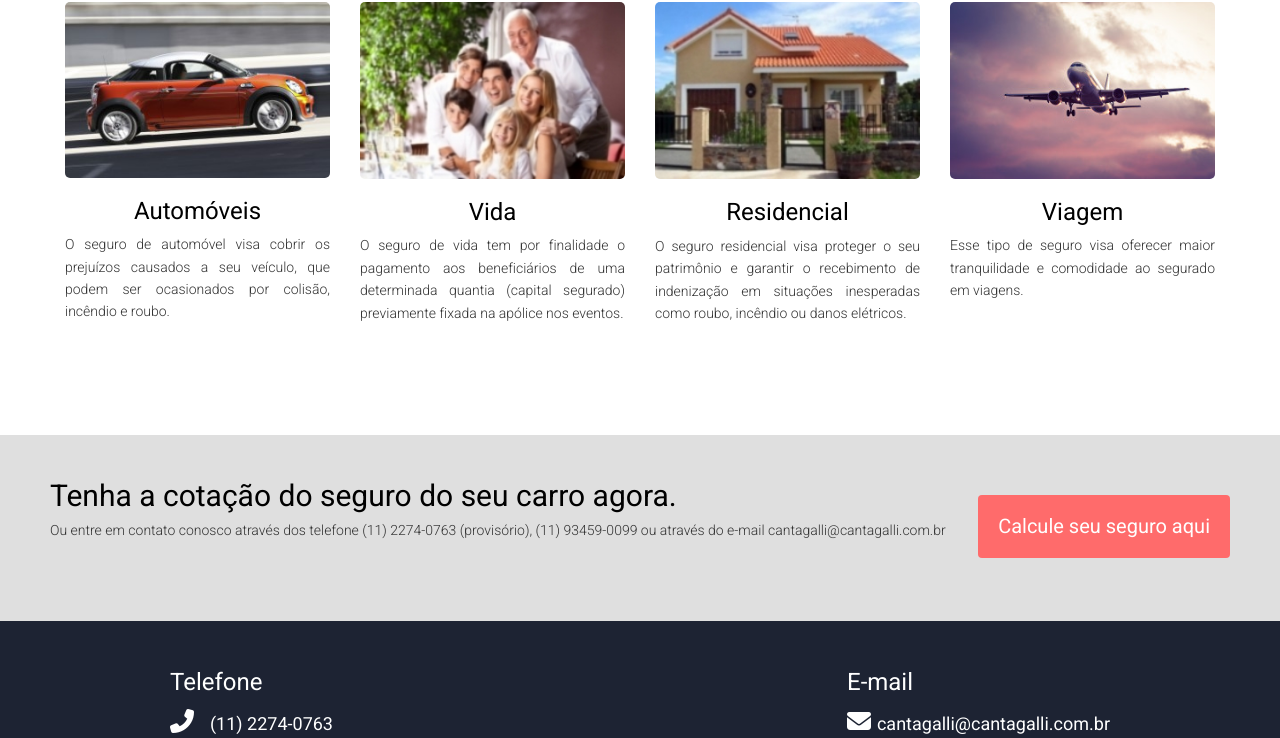
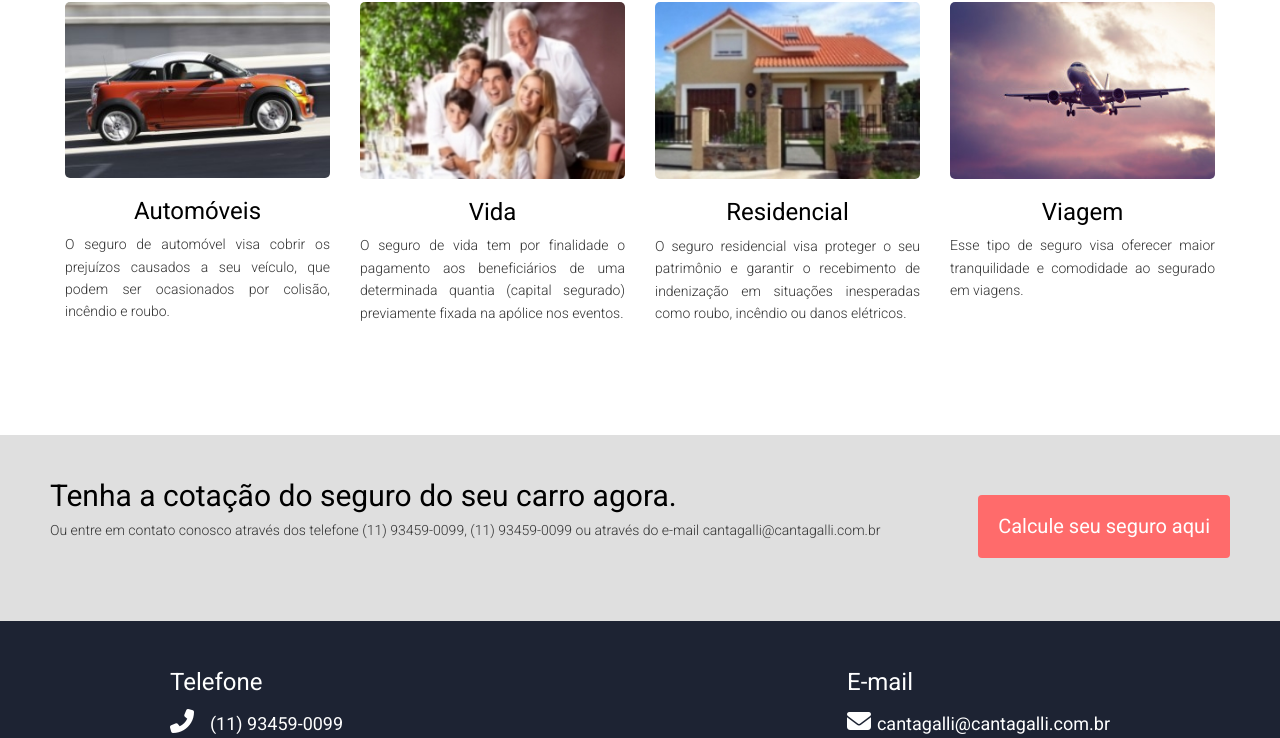
Before and after one commit to cantagalli/cantagalli.github.io, a plain HTML site: page index.html in a window 1280 px wide. Shown: the part 1326-2064 px from the top of the page. Drawn offline with Linux system fonts and the light colour scheme.

Commit message:
Update index.html

```diff
--- a/index.html
+++ b/index.html
@@ -182,7 +182,7 @@
         <div>
           <h2>Tenha a cotação do seguro do seu carro agora.</h2>
           <p>
-            Ou entre em contato conosco através dos telefone (11) 2274-0763 (provisório),
+            Ou entre em contato conosco através dos telefone (11) 93459-0099,
             (11) 93459-0099 ou através do e-mail
             <a href="mailto:cantagalli@cantagalli.com.br"
               >cantagalli@cantagalli.com.br</a
@@ -210,7 +210,7 @@
           <div class="numero">
             <div class="tel-fixo">
               <i class="fas fa-phone-alt"></i>
-              <a href="tel:+55-11-2274-0763">(11) 2274-0763</a>
+              <a href="tel:+55-11-93459-0099">(11) 93459-0099</a>
             </div>
 
             <div class="whatsapp">
```
